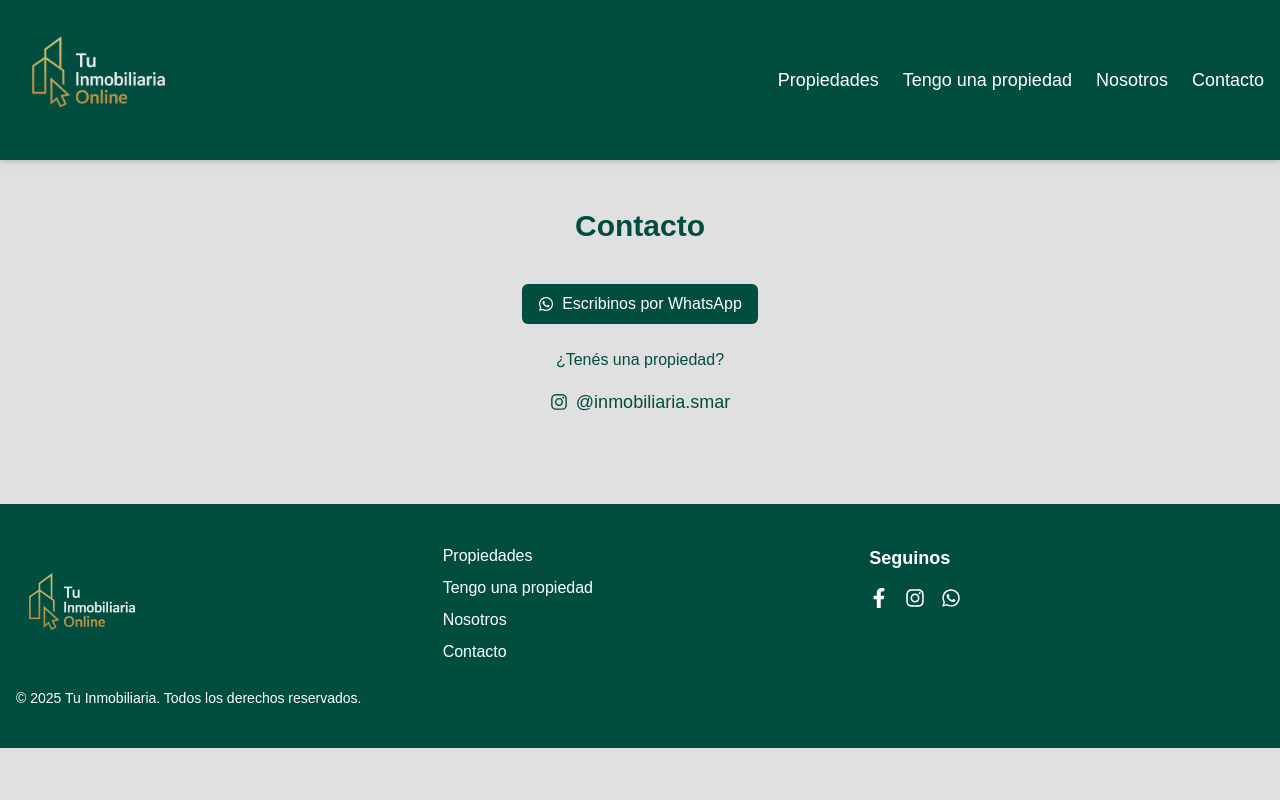
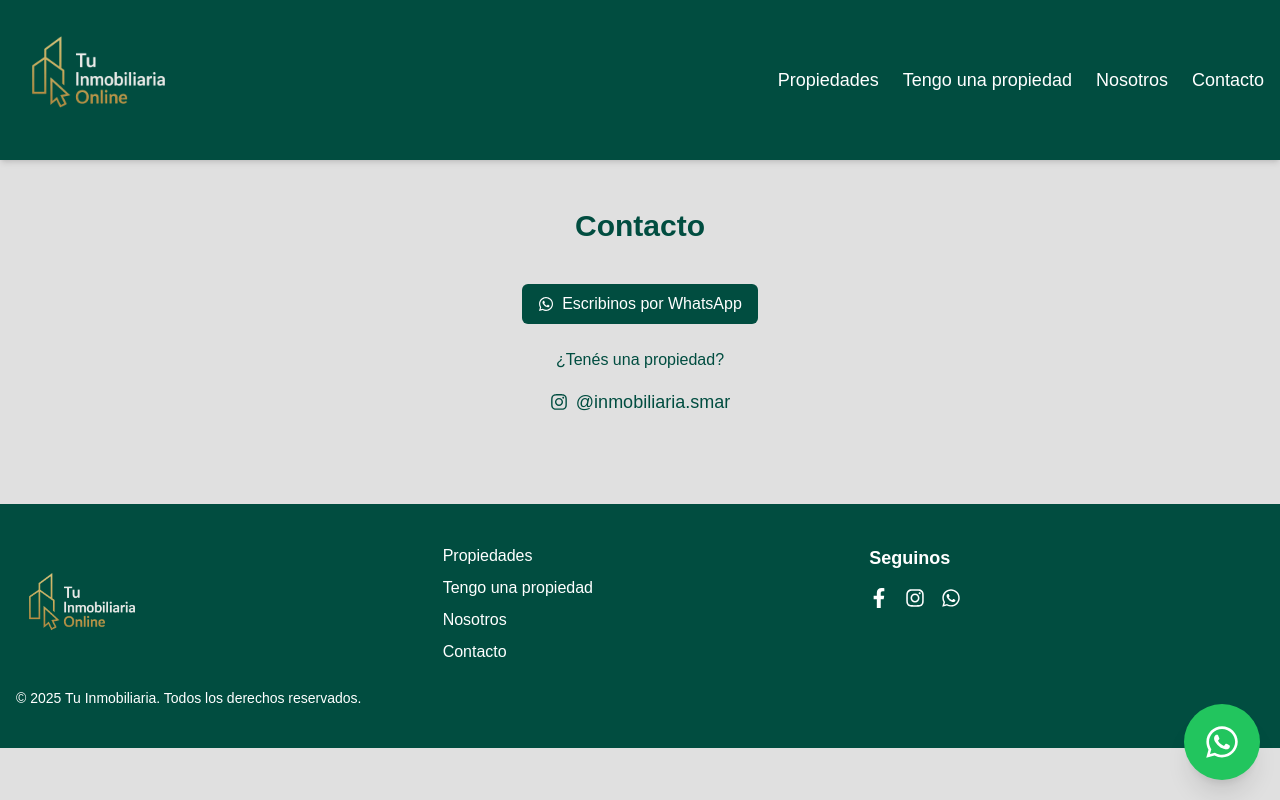
Before and after one commit to Fjmorell/tu-inmobiliaria, a React (Vite) app: page /contacto in a window 1280 px wide. Built offline with nearby package versions, Linux system fonts and the light colour scheme; a web font is replaced by a local one.

Commit message:
first commit

```diff
--- a/src/App.jsx
+++ b/src/App.jsx
@@ -7,6 +7,8 @@
 import FichaPropiedad from './pages/FichaPropiedad'
 import Nosotros from "./pages/Nosotros"
 import Contacto from './pages/Contacto';
+import WhatsappButton from './components/WhatsappButton';
+
 
 
 
@@ -24,8 +26,11 @@
 
 
 
+
         {/* Podés agregar más rutas después */}
       </Routes>
+            <WhatsappButton />
+
       <Footer />
 
     </div>
--- /dev/null
+++ b/src/components/WhatsappButton.jsx
@@ -0,0 +1,23 @@
+import React from 'react';
+import { FaWhatsapp } from 'react-icons/fa';
+
+const WhatsappButton = () => {
+  const phoneNumber = '5493794085421'; // ← tu número real
+  const message = 'Hola, estoy interesado en una propiedad que vi en su sitio.';
+
+  const whatsappLink = `https://wa.me/${phoneNumber}?text=${encodeURIComponent(message)}`;
+
+  return (
+    <a
+      href={whatsappLink}
+      target="_blank"
+      rel="noopener noreferrer"
+      className="fixed bottom-5 right-5 bg-green-500 hover:bg-green-600 text-white p-5 rounded-full shadow-xl z-50 transition-all duration-300"
+      aria-label="Whatsapp"
+    >
+      <FaWhatsapp className="text-4xl" />
+    </a>
+  );
+};
+
+export default WhatsappButton;
```
